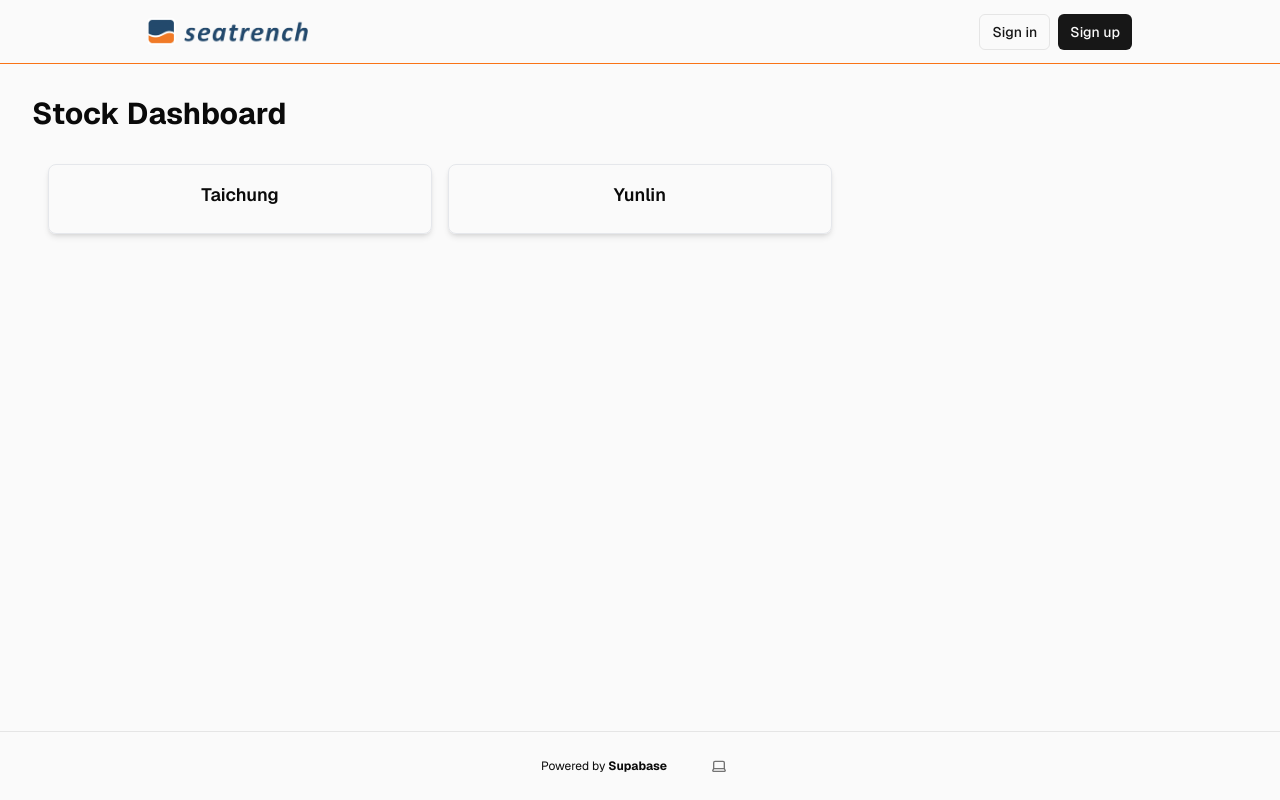
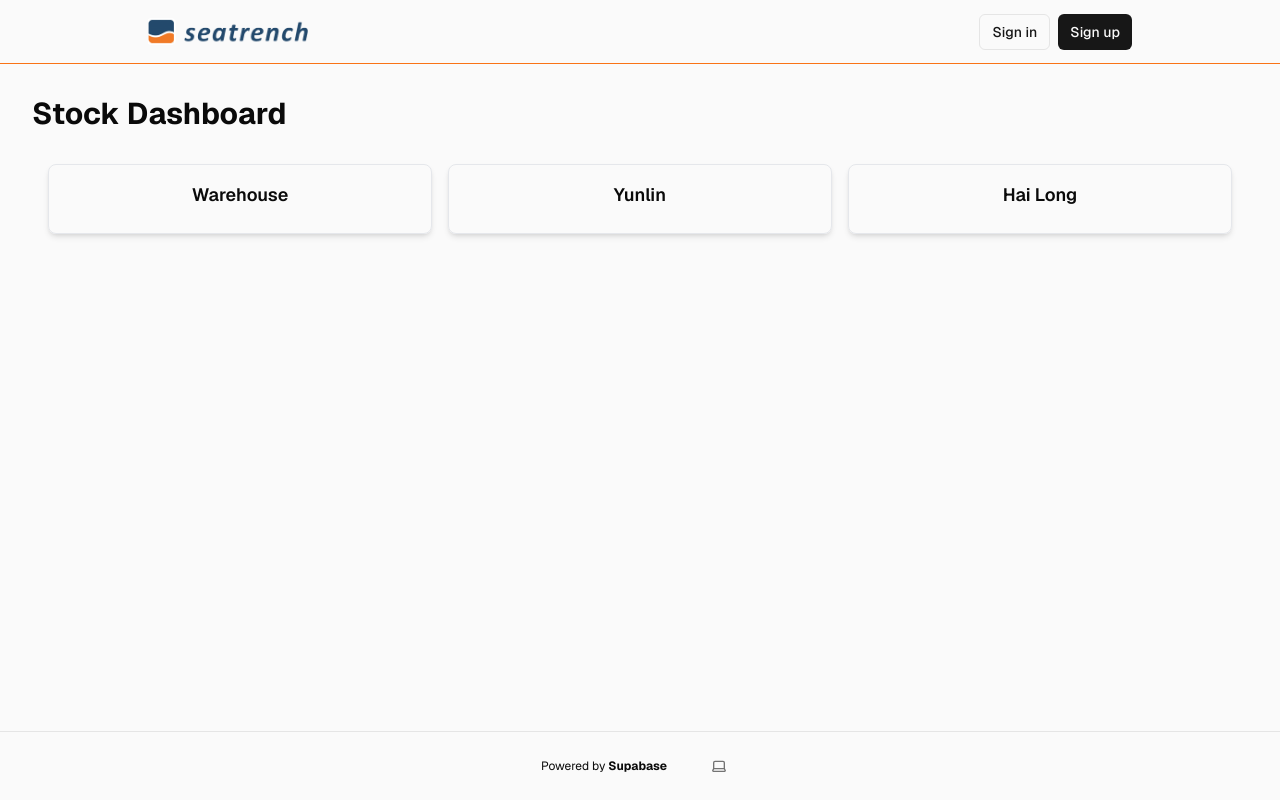
Before and after one commit to Nickiiegee/stock-management, a Next.js app: page /dashboard in a window 1280 px wide. Built offline with nearby package versions, Linux system fonts and the light colour scheme; no server answers.

Commit message:
corrected locations

```diff
--- a/components/dashboard/index.tsx
+++ b/components/dashboard/index.tsx
@@ -1,19 +1,19 @@
-'use client';
-import Link from 'next/link';
-import { redirect } from 'next/navigation';
-import React from 'react';
+"use client";
+import Link from "next/link";
+import React from "react";
 
 const AdminDashboard: React.FC = () => {
   const tiles = [
-        { id: 1, title: 'Taichung', page: 'taichung' },
-        { id: 2, title: 'Yunlin', page: 'yunlin' },
+    { id: 1, title: "Warehouse", page: "warehouse" },
+    { id: 2, title: "Yunlin", page: "yunlin" },
+    { id: 3, title: "Hai Long", page: "hai_long" },
   ];
 
   return (
     <div className="grid grid-cols-1 gap-4 p-4 w-full sm:grid-cols-2 lg:grid-cols-3">
-            {tiles.map(tile => (
+      {tiles.map((tile) => (
         <div
-                typeof='card'
+          typeof="card"
           key={tile.id}
           className="p-4 rounded-lg shadow-md border border-gray-200 justify-center text-center"
         >
--- a/components/warehouse/index.tsx
+++ b/components/warehouse/index.tsx
@@ -1,15 +1,14 @@
 "use client";
+import { getUserRole } from "@/app/actions";
+import { useItems } from "@/utils/useItems";
 import { useRouter } from "next/navigation";
-import { IoMdArrowRoundBack } from "react-icons/io";
+import { useEffect, useState } from "react";
+import { GrUpdate } from "react-icons/gr";
+import { IoMdAdd, IoMdArrowRoundBack } from "react-icons/io";
 import { Button } from "../ui/button";
+import AddItemsModal from "./items-add-modal";
+import BulkUpdateModal from "./items-modal";
 import ItemsTable from "./items-table";
-import { useEffect, useState } from "react";
-import BulkUpdateModal from "./items-modal";
-import { useItems } from "@/utils/useItems";
-import { IoMdAdd } from "react-icons/io";
-import { GrUpdate } from "react-icons/gr";
-import { getUserRole } from "@/app/actions";
-import AddItemsModal from "./items-add-modal";
 
 export default function WarehouseDetails({ location }: { location: string }) {
   const [openUpdateModal, setOpenUpdateModal] = useState(false);
@@ -52,8 +51,13 @@ export default function WarehouseDetails({ location }: { location: string }) {
         <Button variant="link" className="mb-4" onClick={() => route.back()}>
           <IoMdArrowRoundBack />
         </Button>
-        <h1 className="text-3xl font-bold mb-4">
-          {location.charAt(0).toUpperCase() + location.slice(1)} Stock
+        <h1
+          className="text-3xl font-bold mb-4"
+          style={{ textTransform: "capitalize" }}
+        >
+          {location.charAt(0).toUpperCase() +
+            location.slice(1).replace("_", " ")}{" "}
+          Stock
         </h1>
         <div className="flex justify-end ml-auto space-x-2">
           <Button
```
Lines whose indentation alone changed are shown as unchanged.
